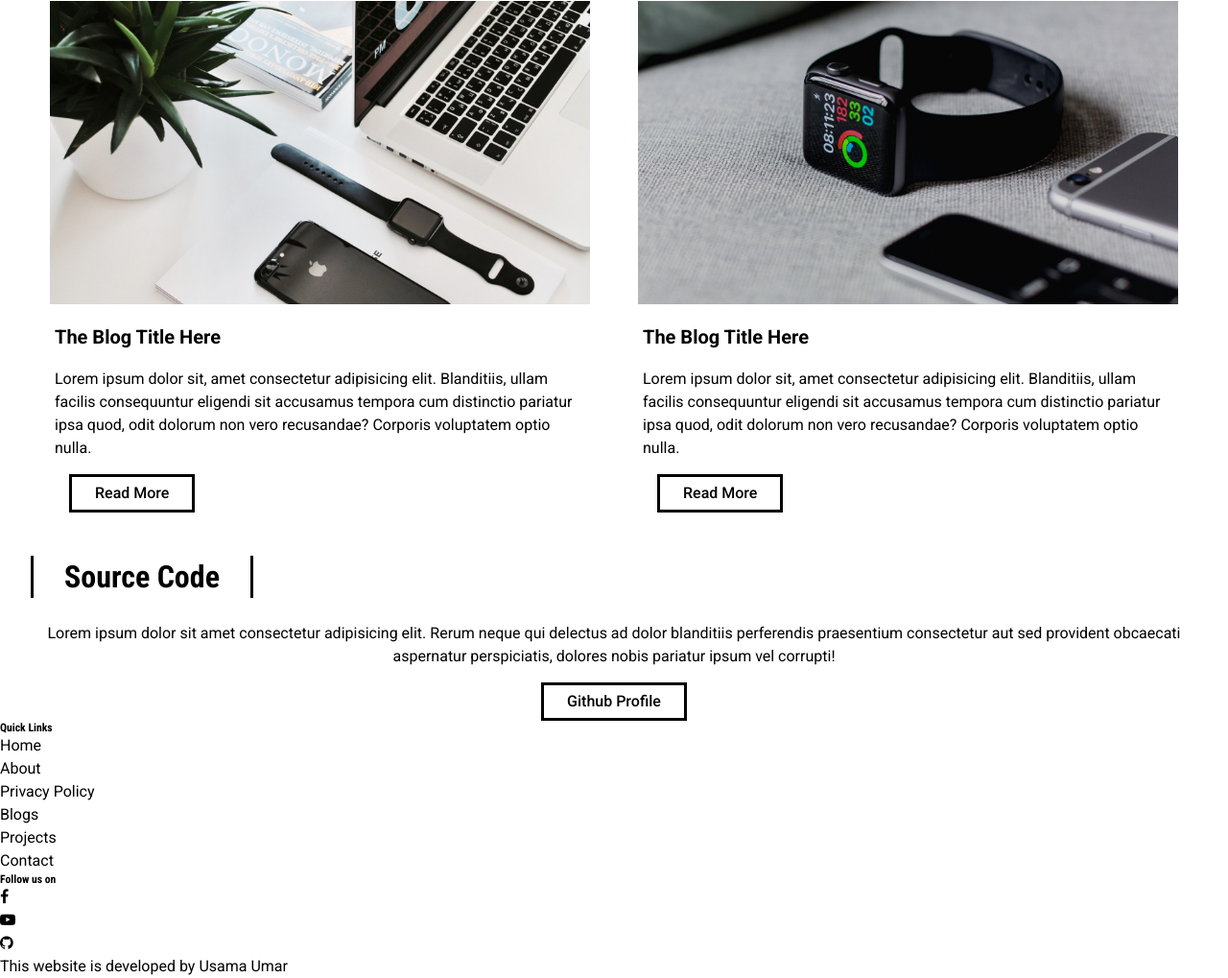
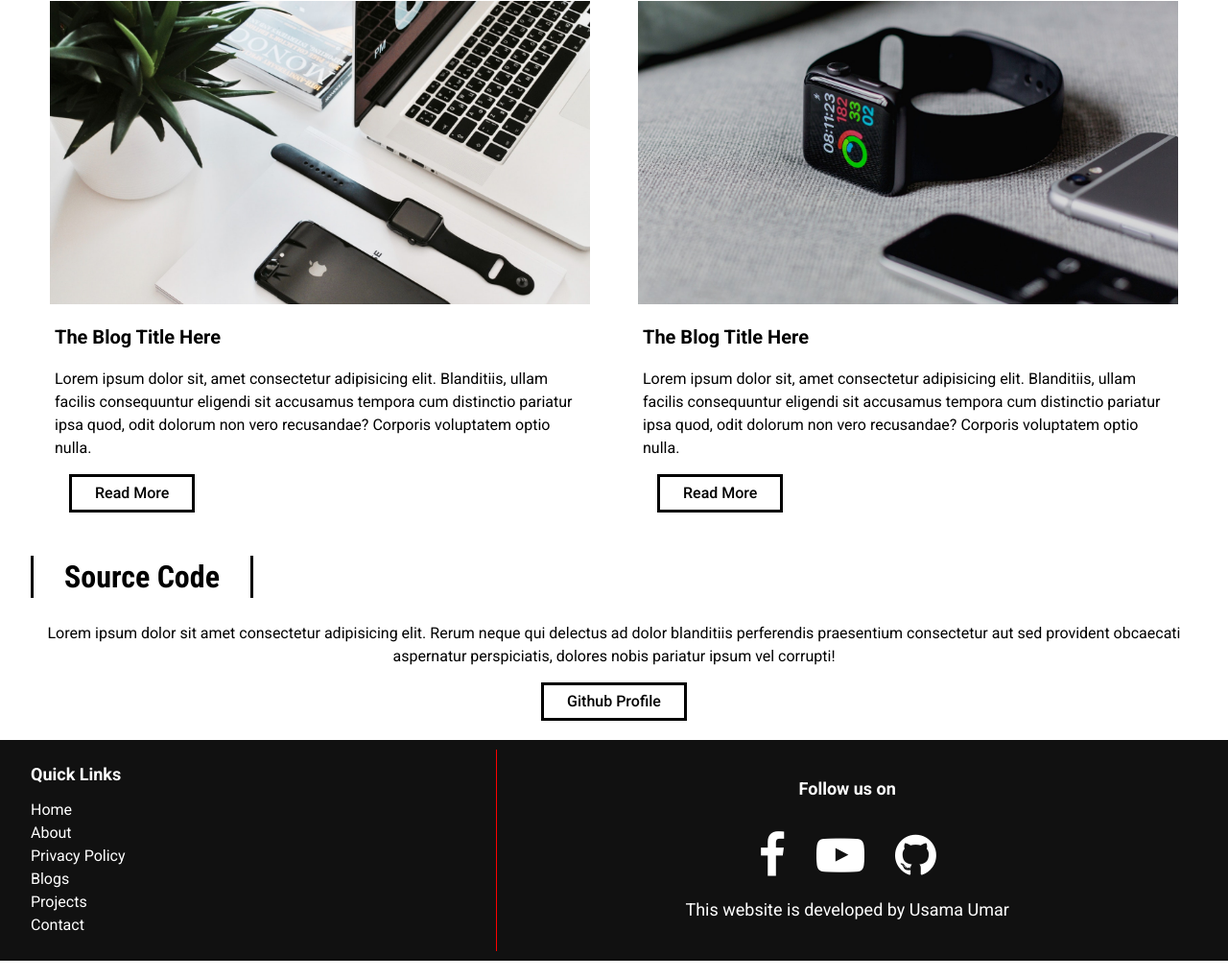
Before and after one commit to Usamaumar118/gtcoding, a plain HTML site: page index.html in a window 1280 px wide. Shown: the part 1541-2560 px from the top of the page at 96% size. Drawn offline with Linux system fonts and the light colour scheme.

Commit message:
completed footer section

```diff
--- a/style.scss
+++ b/style.scss
@@ -260,6 +260,7 @@ html{
     display: flex;
     flex-direction: column;
     align-items: center;
+    margin-bottom: 2rem;
 
     &__heading{
         align-self: flex-start;
@@ -270,3 +271,85 @@ html{
         text-align: center;
     }
 }
+
+.footer{
+    background-color: var(--c-dark-grey);
+    padding: 1rem 0;
+
+    &__section-heading{
+        font-family: var(--f-roboto);
+        font-size: 1.8rem;
+        font-weight: 600;
+        margin-bottom: 1.5rem;
+        color: var(--c-white);;
+    }
+
+    &__content{
+        width: 95%;
+        max-width: 150rem;
+        margin: 0 auto;
+
+        display: grid;
+        grid-template-columns: 40% 1fr;
+
+
+        &__nav{
+            border-right: 1px solid red;
+            padding: 1.5rem 0;
+
+            &__list__item{
+                color: var(--c-white);
+
+                &:hover{
+                    text-decoration: underline;
+                }
+            }
+        }
+
+        &__social{
+            padding: 3rem 0;
+            display: flex;
+            flex-direction: column;
+            justify-content: space-between;
+            align-items: center;
+
+
+            &__list{
+                display: flex;
+                align-items: center;
+                justify-content: center;
+
+                &__item{
+                    margin-right: 3.2rem;
+
+                    &--last{
+                        margin-right: 0;
+                    }
+
+                    &__icon{
+                        color: var(--c-white);
+                        font-size: 5rem;
+                        transition: color .3s ease-in;
+
+
+                        &--fb:hover{
+                            color: #395693;
+                        }
+                        &--youtube:hover{
+                            color: #F70000;
+                        }
+                        &--github:hover{
+                            color: #333;
+                        }
+                    }
+
+                }
+            }
+
+            &__para{
+                color: var(--c-white);
+                font-size: 1.8rem;
+            }
+        }
+    }
+}
```
Also changed, not shown: style.css, 1 other file.
